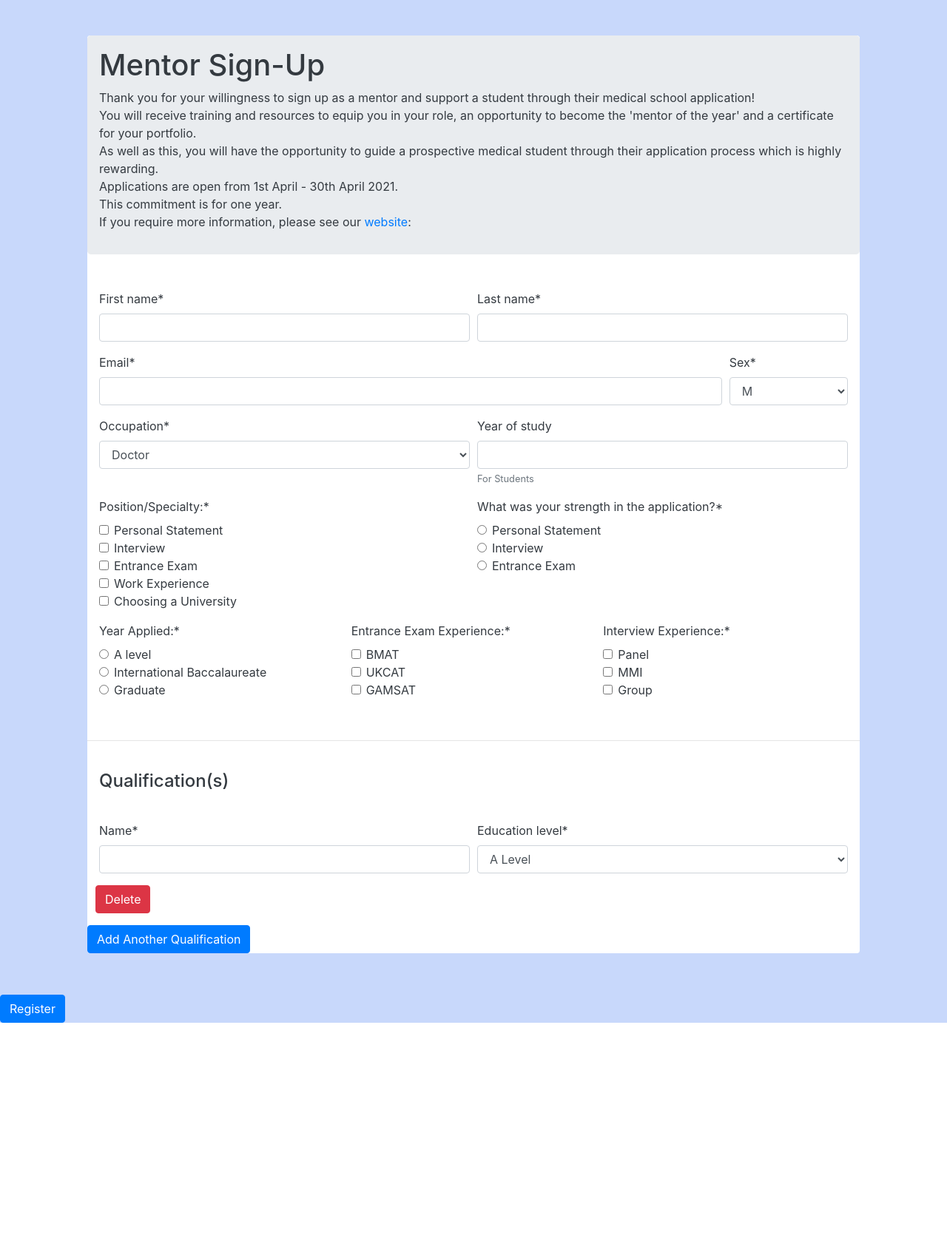
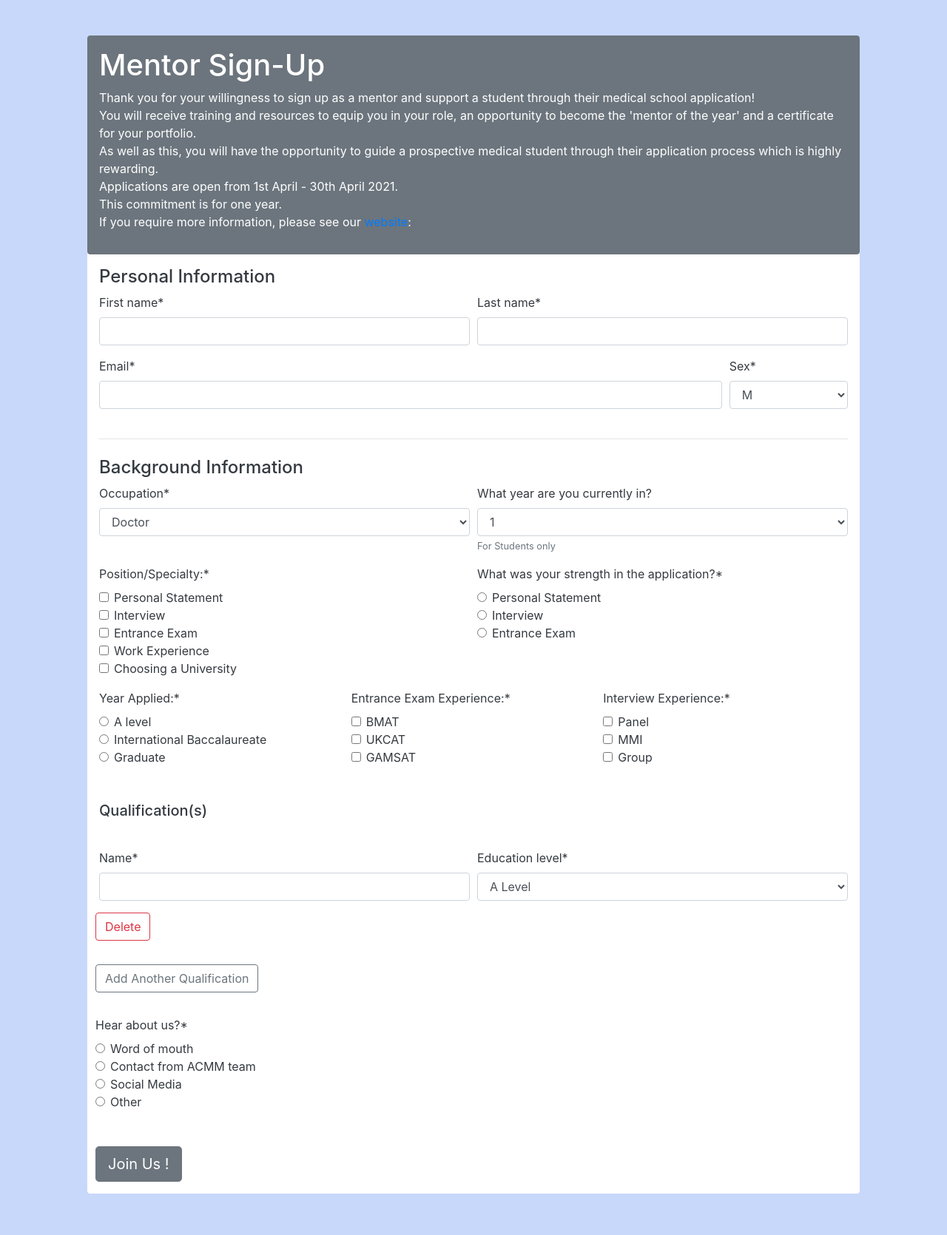
Before and after one commit to Dmani871/ACMM, a Django app: page /mentor/signup in a window 1280 px wide. Shown: the whole page at 74% size. Before the commit the page ends 1383 px from the top, so only its background shows below. Run offline with Django 3.2, Linux system fonts and the light colour scheme; some libraries are stand-ins or nearby versions.

Commit message:
Styled mentor application

```diff
--- a/ACMM/mentorship/forms.py
+++ b/ACMM/mentorship/forms.py
@@ -86,6 +86,13 @@ SEX_CHOICES = [
     ("F","F")
 ]
 
+YEAR_CHOICES =[tuple([x,x]) for x in range(1,6)]
+
+HEAR_ABOUT_US_CHOICES = [
+    ('Word of mouth', 'Word of mouth'),
+    ('Contact from ACMM team', 'Contact from ACMM team'),
+    ('Social Media', 'Social Media'),
+    ('Other','Other')]
 class MentorForm(forms.ModelForm):
     occupation=forms.ChoiceField(choices = OCCUPATION_CHOICES,required=True)
 
@@ -93,7 +100,8 @@ class MentorForm(forms.ModelForm):
                                           choices=SPECIALTY_CHOICES,label="Position/Specialty:")
     application_strength= forms.ChoiceField(widget=forms.RadioSelect,choices=APPLICATION_STAGES,label="What was your strength in the application?")
 
-    year_of_study = forms.IntegerField(validators=[MinValueValidator(1), MaxValueValidator(5)],required=False, help_text='For Students')
+    year_of_study = forms.ChoiceField(choices = YEAR_CHOICES,required=False,help_text="For Students only",label="What year are you currently in?" )
+
     entrance_exam_experience = forms.MultipleChoiceField(widget=forms.CheckboxSelectMultiple,
                                           choices=ENTRANCE_EXAM_CHOICES,label="Entrance Exam Experience:")
     interview_experience = forms.MultipleChoiceField(widget=forms.CheckboxSelectMultiple,
@@ -102,6 +110,7 @@ class MentorForm(forms.ModelForm):
                                           choices=YEAR_APPLIED_CHOICES,label="Year Applied:")
 
     sex = forms.ChoiceField(choices = SEX_CHOICES,required=True)
+    hear_about_us = forms.ChoiceField(widget=forms.RadioSelect, choices=HEAR_ABOUT_US_CHOICES ,label="Hear about us?")
     class Meta:
         model = MentorProfile
         exclude=('is_active',)
--- a/ACMM/mentorship/templates/mentor_signup.html
+++ b/ACMM/mentorship/templates/mentor_signup.html
@@ -1,6 +1,6 @@
 {% extends 'base.html' %} {% load crispy_forms_tags %} {% block content %}
 <div class ="mb-2 bg-white text-dark rounded">
-<div class="p-3 jumbotron">
+   <div class="p-3 bg-secondary text-white rounded">
       <h1>Mentor Sign-Up </h1>
       <p>
          Thank you for your willingness to sign up as a mentor and support a student through their medical school application!
@@ -15,15 +15,11 @@
          <br/>
          If you require more information, please see our <a href="www.acmedicalmentors.co.uk/mentoring"> website</a>:
       </p>
-
    </div>
-
-
    <form id="profile-form" method="post">
       {% csrf_token %}
       <div class=" p-3">
-
-
+         <h4>Personal Information</h4>
          <div class="form-row">
             <div class="form-group col-md-6 mb-0">
                {{ form.first_name|as_crispy_field }}
@@ -40,6 +36,8 @@
                {{ form.sex|as_crispy_field }}
             </div>
          </div>
+         <hr class="my-4">
+         <h4>Background Information</h4>
          <div class="form-row">
             <div class="form-group col-md-6 mb-0">
                {{ form.occupation|as_crispy_field }}
@@ -48,7 +46,6 @@
                {{ form.year_of_study|as_crispy_field }}
             </div>
          </div>
-
          <div class="form-row">
             <div class="form-group col-md-6 mb-0">
                {{ form.area_of_support|as_crispy_field }}
@@ -69,10 +66,8 @@
             </div>
          </div>
       </div>
-
-<hr class="my-4">
       <div id="qualification-container">
-    <h4 class="p-3">Qualification(s)</h4>
+         <h5 class="p-3">Qualification(s)</h5>
          {{qualification_formset.management_form |crispy}}
          {% for form in qualification_formset %}
          <div class="form-row qualification-form p-3">
@@ -82,15 +77,20 @@
             <div class="form-group col-md-6 mb-0">
                {{ form.education_level|as_crispy_field }}
             </div>
-      <button class="align-self-center btn btn-primary btn-xs btn-danger delete-qualification-form  mb-0" type="button">Delete</button>
+            <button class="align-self-center btn btn-outline-danger btn-xs delete-qualification-form" type="button">Delete</button>
          </div>
          {% endfor %}
       </div>
-  <button id="add-qualification-form"  class="align-self-center btn btn-primary" type="button">Add Another Qualification</button>
+      <div class="form-row p-3">
+         <button id="add-qualification-form"  class="align-middle btn btn-outline-secondary" type="button">Add Another Qualification</button>
+      </div>
+      <div class="form-row p-3">
+        {{ form.hear_about_us|as_crispy_field }}
+     </div>
 
+      <div class="form-row p-3">
+        <button type="submit" class="btn btn-secondary btn-lg">Join Us !</button>
       </div>
-  </div>
-  <button type="submit" class="btn btn-primary">Register</button>
     </form>
 </div>
 <script>
```
Lines whose indentation alone changed are shown as unchanged.
